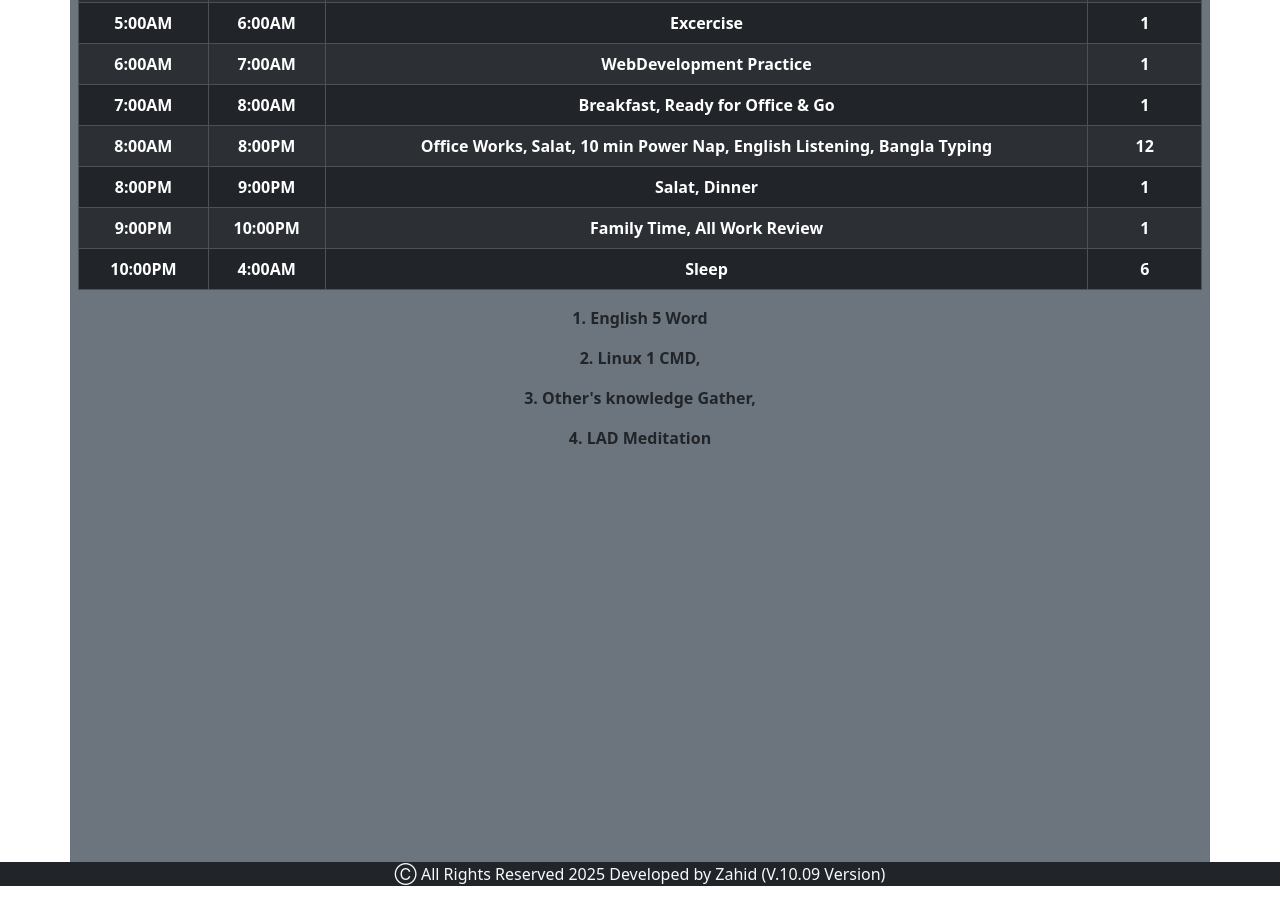
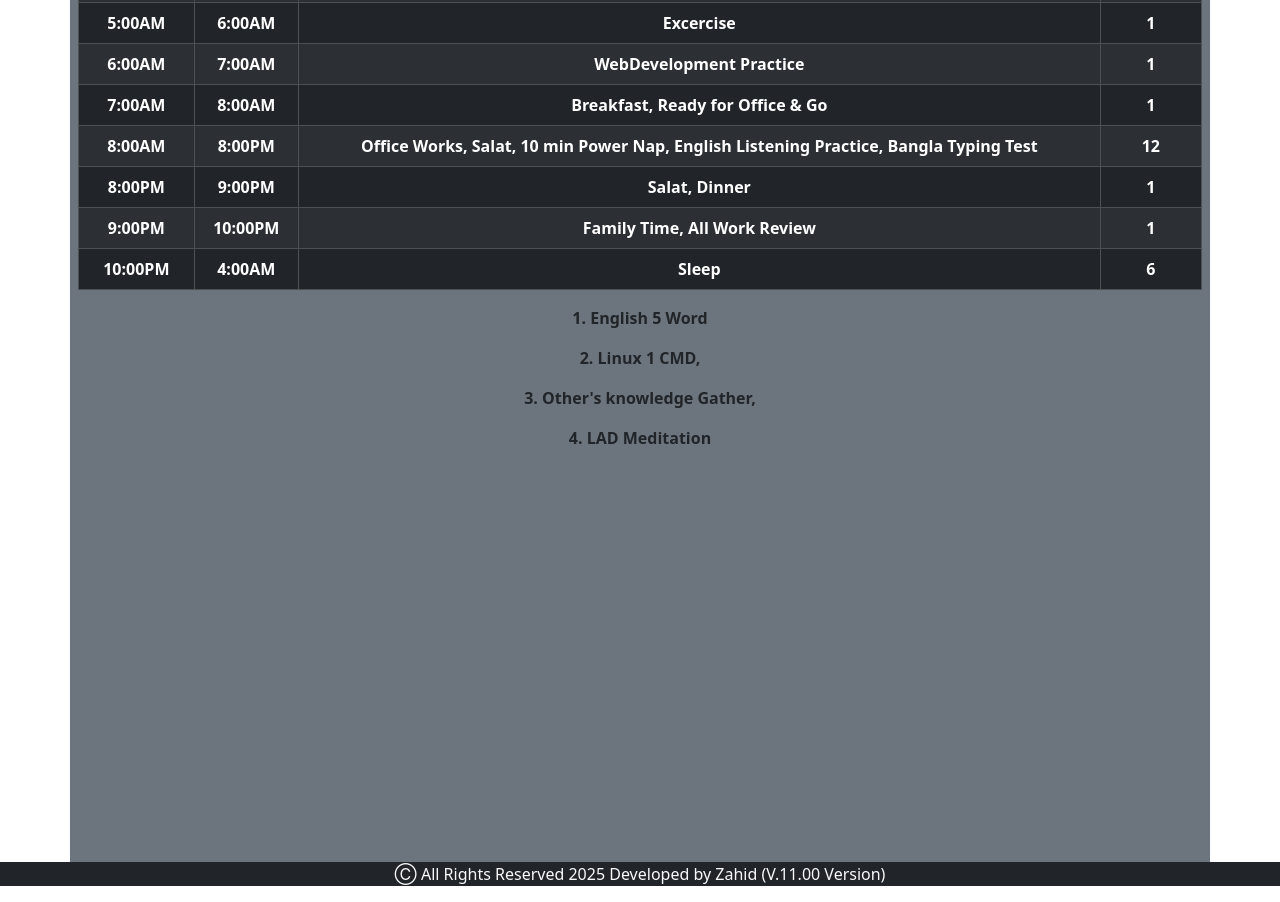
Before and after one commit to MDZAHIDHASAN2024/my-principles, a React (Vite) app: page /works in a window 1280 px wide. Shown: the part 220-1122 px from the top of the page. Built offline with nearby package versions, Linux system fonts and the light colour scheme.

Commit message:
version 11.00

```diff
--- a/src/layout/footer/index.tsx
+++ b/src/layout/footer/index.tsx
@@ -3,7 +3,7 @@ const Footer = () => {
     <div className="container-fluid bg-dark text-light text-center ">
       <p>
         {' '}
-        &#9400; All Rights Reserved 2025 Developed by Zahid (V.10.09
+        &#9400; All Rights Reserved 2025 Developed by Zahid (V.11.00
         Version){' '}
       </p>
     </div>
--- a/src/pages/home/index.tsx
+++ b/src/pages/home/index.tsx
@@ -197,7 +197,7 @@ const Home = () => {
                 <p>08/02/2026 English</p>
                 <p>25/10/1432 Bangla</p>
                 <p>19/08/1447 Arabic</p>
-                <p>Sanday</p>
+                <p>Sunday</p>
               </div>
             )}
           </div>
--- a/src/pages/works/works.tsx
+++ b/src/pages/works/works.tsx
@@ -49,8 +49,8 @@ const Works = () => {
             <td>8:00AM</td>
             <td>8:00PM</td>
             <td>
-              Office Works, Salat, 10 min Power Nap, English Listening, Bangla
-              Typing
+              Office Works, Salat, 10 min Power Nap, English Listening Practice,
+              Bangla Typing Test
             </td>
             <td>12</td>
           </tr>
```
